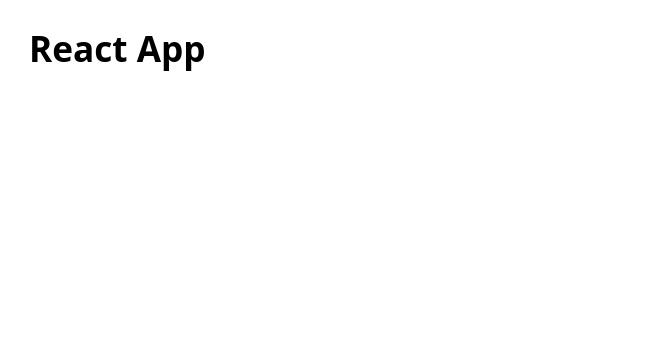
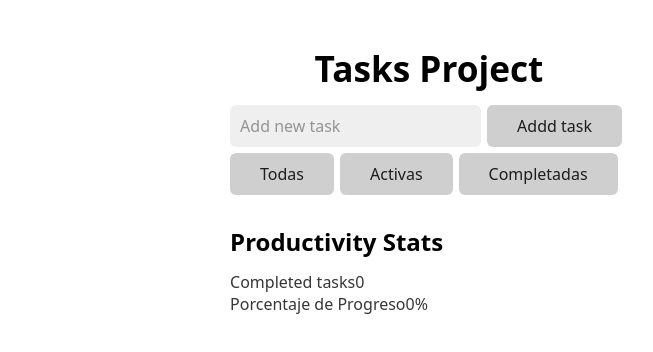
Before and after one commit to aitorortega03/tasks-project, a React (Vite) app: page / in a window 1280 px wide. Shown: the top 352 px of the page, without its empty margins (211-864 px from the left). Built offline with nearby package versions, Linux system fonts and the light colour scheme.

Commit message:
Add some styles and page skeleton

```diff
--- a/src/App.css
+++ b/src/App.css
@@ -0,0 +1,14 @@
+.page {
+  display: flex;
+  flex-direction: column;
+  justify-content: center;
+  align-items: center;
+  width: 100%;
+  max-width: 800px;
+}
+
+form {
+  align-items: center;
+  display: flex;
+  justify-content: center;
+}
--- a/src/App.jsx
+++ b/src/App.jsx
@@ -3,9 +3,47 @@ import './App.css'
 function App() {
 
   return (
-    <>
-      <h1>React App</h1>
-    </>
+    <div className='page'>
+      <header>
+        <h1>Tasks Project</h1>
+      </header>
+      <main>
+
+        <section>
+          <form>
+            <input
+              type="text"
+              placeholder="Add new task"
+            />
+            <button type="submit">Addd task</button>
+          </form>
+        </section>
+
+        <section>
+          <button >Todas</button>
+          <button >Activas</button>
+          <button >Completadas</button>
+        </section>
+
+        <section>
+          {/* Task list */}
+        </section>
+
+        <section>
+          <h2>Productivity Stats</h2>
+          <div>
+            <div>
+              <span>Completed tasks</span>
+              <span>0</span>
+            </div>
+            <div>
+              <span>Porcentaje de Progreso</span>
+              <span>0%</span>
+            </div>
+          </div>
+        </section>
+      </main>
+    </div>
   )
 }
 
```
